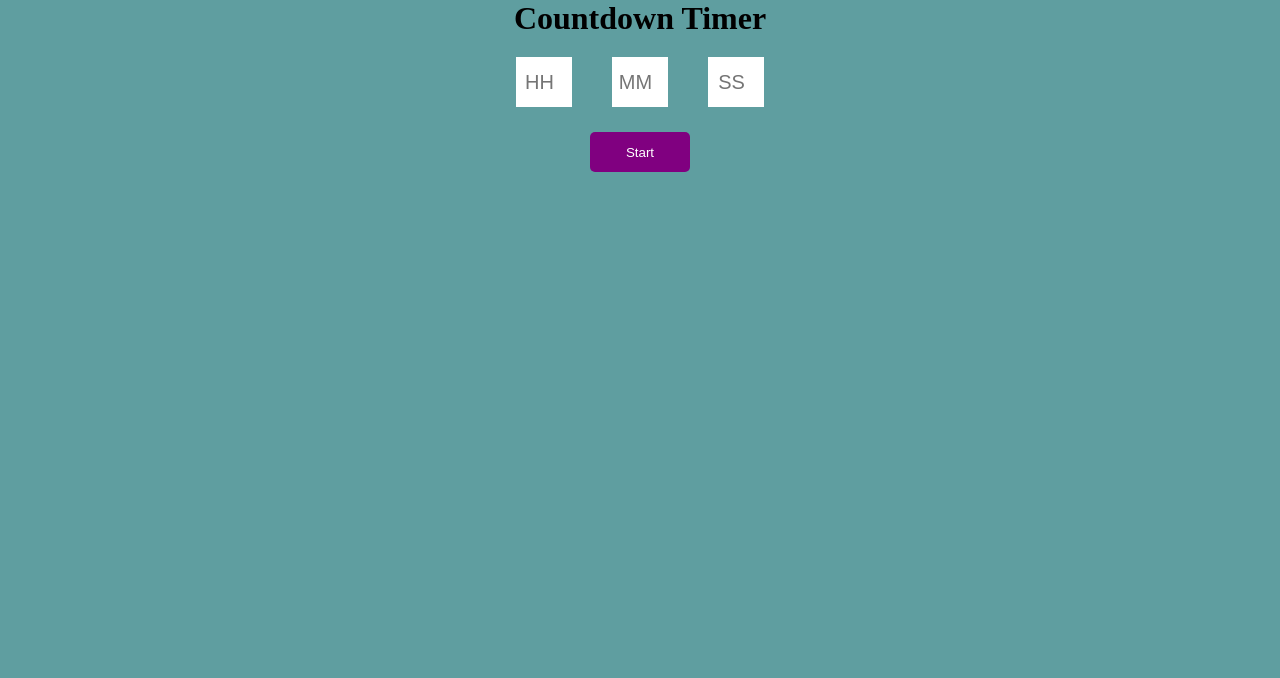
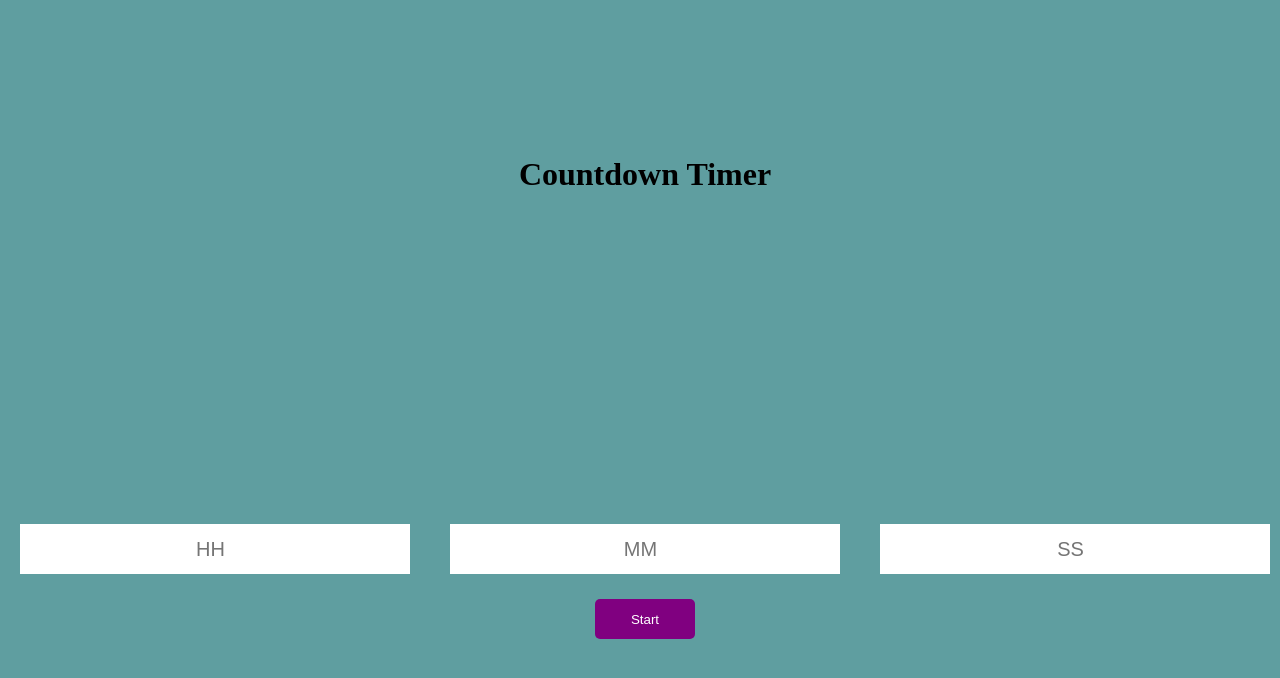
Before and after one commit to knighthood121/timer, a React (Vite) app: page / in a window 1280 px wide. Shown: the top 678 px of the page. Built offline with nearby package versions, Linux system fonts and the light colour scheme.

Commit message:
Update App.css

```diff
--- a/src/App.css
+++ b/src/App.css
@@ -6,6 +6,10 @@
   height: 100vh;
   background-color: cadetblue;
   text-align: center;
+  align-items: center;
+  display: grid;
+
+
 }
 
 .input-box{
@@ -16,7 +20,7 @@
 
 .input-box > input{
   height: 50px;
-  width: 50px;
+  width: 30vw;
   border: none;
   outline: none;
   font-size: 20px;
```
